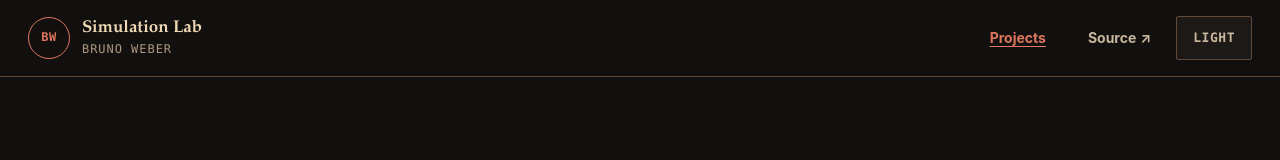
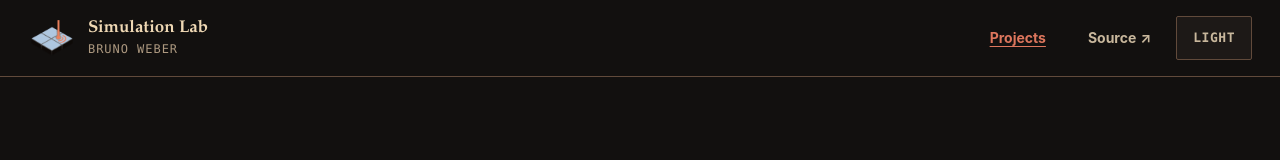
Before and after one commit to brunowe/simulation-fec, a React (Vite) app: page / in a window 1280 px wide. Shown: the top 160 px of the page. Built offline with nearby package versions, Linux system fonts and the light colour scheme.

Commit message:
Atualiza símbolo do Simulation Lab

```diff
--- a/index.html
+++ b/index.html
@@ -36,7 +36,13 @@
       content="https://brunoweber.dev/og.png"
     />
     <link rel="canonical" href="https://brunoweber.dev/" />
-    <link rel="icon" href="/favicon-bw.svg" sizes="any" type="image/svg+xml" />
+    <link
+      rel="icon"
+      href="/simulation-lab-symbol-09.png"
+      sizes="512x512"
+      type="image/png"
+    />
+    <link rel="apple-touch-icon" href="/simulation-lab-symbol-09.png" />
     <title>Bruno Weber - Simulation Lab</title>
     <script>
       (() => {
--- a/src/components/SiteHeader.jsx
+++ b/src/components/SiteHeader.jsx
@@ -8,7 +8,7 @@ export function SiteHeader() {
       <div className="site-header__inner">
         <Link aria-label="Simulation Lab home" className="brand" to="/">
           <span aria-hidden="true" className="brand__mark">
-            BW
+            <img alt="" src="/simulation-lab-symbol-09.png" />
           </span>
           <span className="brand__text">
             <strong>Simulation Lab</strong>
--- a/src/styles.css
+++ b/src/styles.css
@@ -206,17 +206,17 @@ td {
 
 .brand__mark {
   display: grid;
-  width: 42px;
-  height: 42px;
+  width: 48px;
+  height: 48px;
   flex: none;
   place-items: center;
-  border: 1px solid var(--wine);
-  border-radius: 50%;
-  color: var(--wine);
-  font-family: var(--mono);
-  font-size: 0.75rem;
-  font-weight: 800;
-  letter-spacing: 0.04em;
+}
+
+.brand__mark img {
+  display: block;
+  width: 100%;
+  height: 100%;
+  object-fit: contain;
 }
 
 .brand__text {
```
Also changed, not shown: public/simulation-lab-symbol-09.png (added), 1 other file (tests, documents, lock files or other folders).
